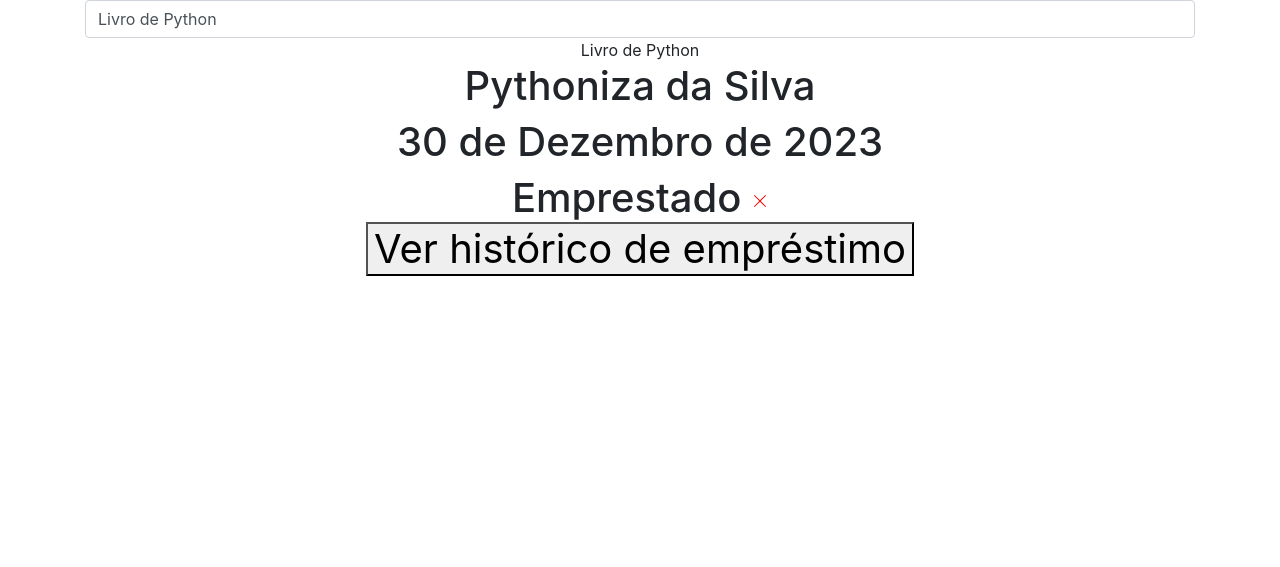
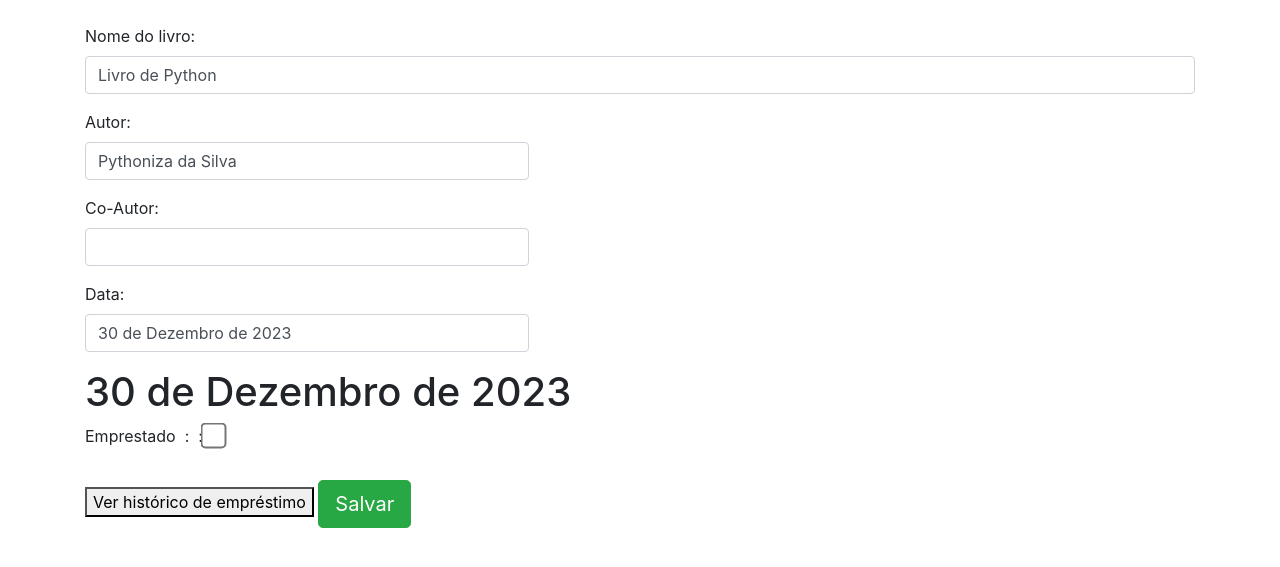
Before and after one commit to LuizFernandoJr9999/Biblioteca, a Django app: template livro/templates/ver_livro.html in a window 1280 px wide. Shown: the part 56-623 px from the top of the page. Run offline with Django 4.2, Linux system fonts and the light colour scheme; the template is opened without the code that fills it: values that come from a table or form of the project are taken from there, others are empty; data comes from the database, SQL or seed files in the repository; both versions use the stored data as it was after the commit.

Commit message:
Durante  aula 04 - Segurança, Listando empréstimos...- Sistema de Livros. 20'26''

```diff
--- a/livro/templates/ver_livro.html
+++ b/livro/templates/ver_livro.html
@@ -1,23 +1,41 @@
 {% extends 'base.html' %}
 
 {% block 'conteudo' %}
-    <div style="text-align: center" class="container">
-        <input class="form-control" value="{{livro.nome}}"
-        <h1>{{livro.nome}}</h1>
-        <h1>{{livro.autor}}</h1>
-        <h1>{{livro.co_autor}}</h1>
-        <h1>{{livro.data_cadastro}}</h1>
-        <h1>Emprestado</ha>
-        {% if livro.emprestado%}
-          <svg style="color: green" xmlns="http://www.w3.org/2000/svg" width="16" height="16" fill="currentColor" class="bi bi-check-lg" viewBox="0 0 16 16">
-            <path d="M12.736 3.97a.733.733 0 0 1 1.047 0c.286.289.29.756.01 1.05L7.88 12.01a.733.733 0 0 1-1.065.02L3.217 8.384a.757.757 0 0 1 0-1.06.733.733 0 0 1 1.047 0l3.052 3.093 5.4-6.425a.247.247 0 0 1 .02-.022"/>
-          </svg>
-        {% else %}
-          <svg style="color: red" xmlns="http://www.w3.org/2000/svg" width="16" height="16" fill="currentColor" class="bi bi-x-lg" viewBox="0 0 16 16">
-            <path d="M2.146 2.854a.5.5 0 1 1 .708-.708L8 7.293l5.146-5.147a.5.5 0 0 1 .708.708L8.707 8l5.147 5.146a.5.5 0 0 1-.708.708L8 8.707l-5.146 5.147a.5.5 0 0 1-.708-.708L7.293 8z"/>
-          </svg>
-        {% endif %}
+    <div class="container">
+      <br>
+      <p>
+        <label>Nome do livro:</label>
+        <input class="form-control" type = "text" value="{{livro.nome}}" >
+      </p>
+
+      <p>
+        <label>Autor:</label>
+        <input style="width: 40%;" class="form-control" type = "text" value="{{livro.autor}}" >
+      </p>
+
+      <p>
+        <label>Co-Autor:</label>
+        <input style="width: 40%;" class="form-control" type = "text" value="{{livro.co_autor}}" >
+      </p>
+
+      <p>
+        <label>Data:</label>
+        <input style="width: 40%;" class="form-control" type = "text" value="{{livro.data_cadastro}}" >
+      </p>
+
+      <h1>{{livro.data_cadastro}}</h1>
+
+      <label>Emprestado &nbsp: &nbsp:</label>
+      {% if livro.emprestado %}
+        <input style="transform: scale(2.0);" checked type = "checkbox" name="emprestado">
+      {% else %}
+        <input style="transform: scale(2.0);" type = "checkbox" name="emprestado">
+      {% endif %}
+        <br>
         <br>
         <button>Ver histórico de empréstimo</button>
+
+        <input type="submit" class = "btn btn-success btn-lg" value="Salvar">
+
     </div>
 {% endblock %}
```
Also changed, not shown: livro/views.py (+8 -3 lines), db.sqlite3.
